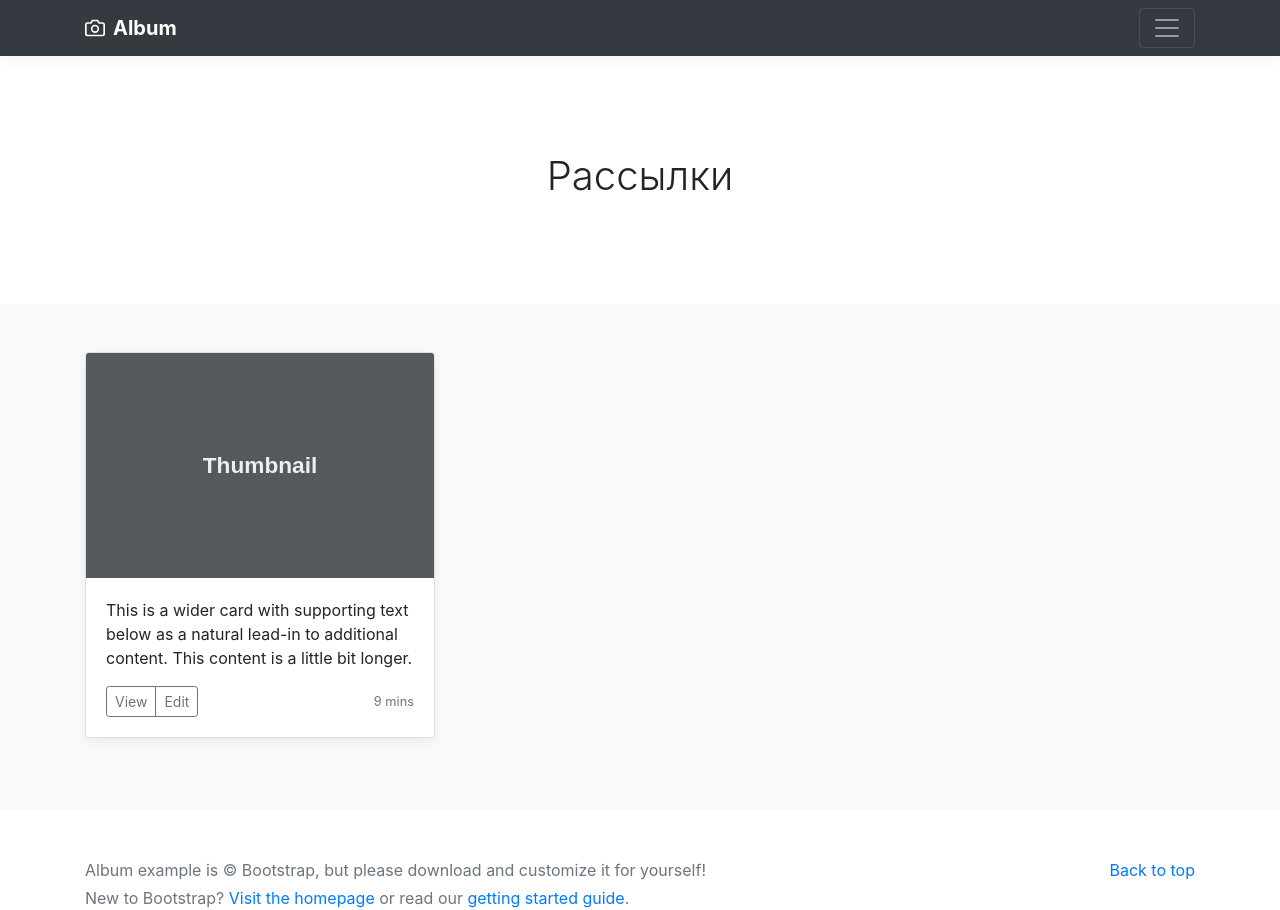
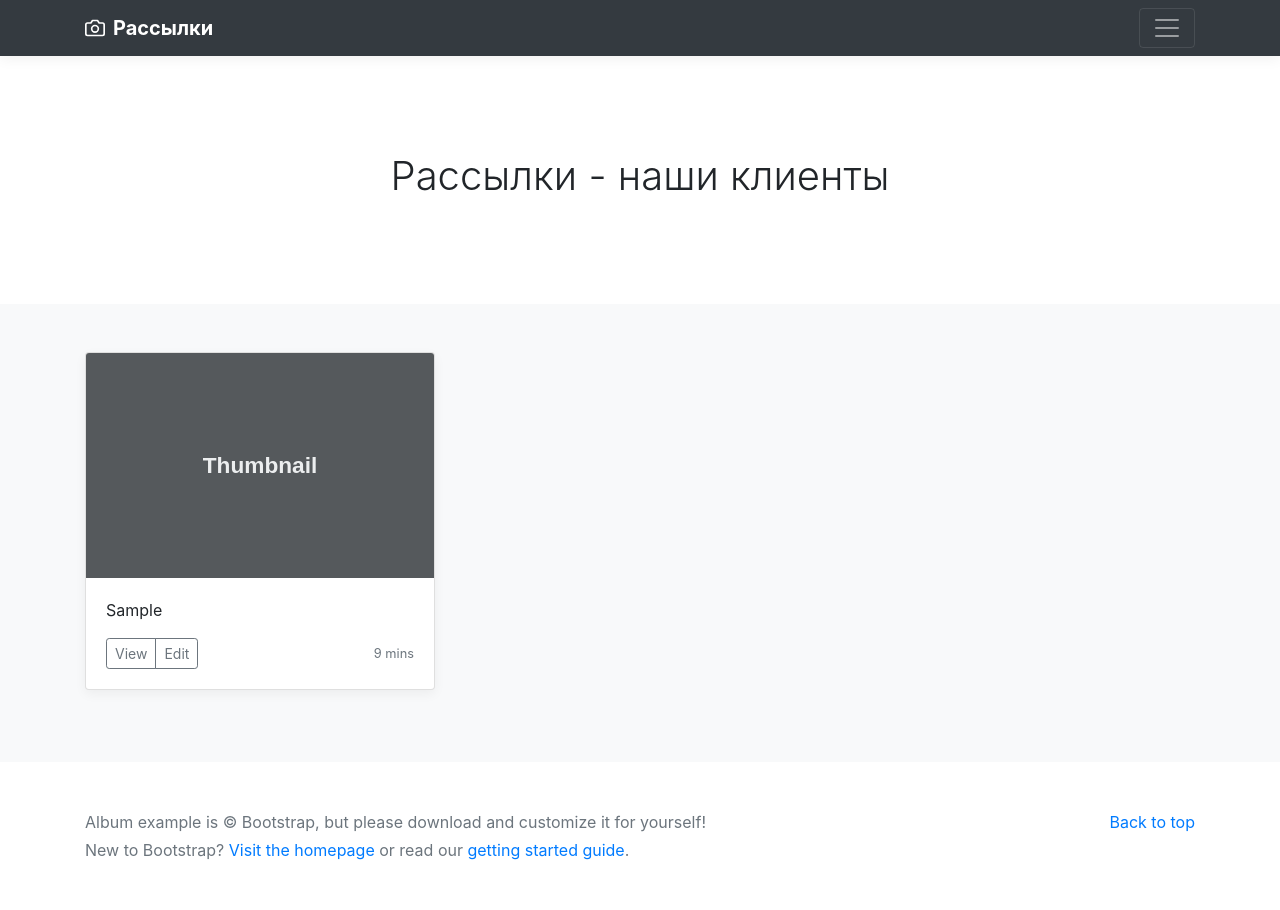
Before and after one commit to jekaGitHub/coursework_6, a Django app: page / in a window 1280 px wide. Shown: the top 910 px of the page. After the commit the page ends 860 px from the top, so only its background shows below. Run offline with Django 5.2, Linux system fonts and the light colour scheme; tables that the repository leaves empty hold one stand-in row (values such as "Sample post"); some libraries are stand-ins or nearby versions.

Commit message:
change files

```diff
--- a/mailings/templates/mailings/base.html
+++ b/mailings/templates/mailings/base.html
@@ -5,7 +5,7 @@
     <meta charset="utf-8">
     <meta name="viewport" content="width=device-width, initial-scale=1, shrink-to-fit=no">
     <!--<link rel="icon" href="/docs/4.0/assets/img/favicons/favicon.ico">-->
-    <title>Рассылки</title>
+    <title>{{ title }}</title>
     <!-- Bootstrap core CSS -->
     <link href="{% static 'css/bootstrap.min.css' %}" rel="stylesheet">
     <!-- Custom styles for this template -->
@@ -43,7 +43,7 @@
                     <path d="M23 19a2 2 0 0 1-2 2H3a2 2 0 0 1-2-2V8a2 2 0 0 1 2-2h4l2-3h6l2 3h4a2 2 0 0 1 2 2z"></path>
                     <circle cx="12" cy="13" r="4"></circle>
                 </svg>
-                <strong>Album</strong>
+                <strong>Рассылки</strong>
             </a>
             <button class="navbar-toggler" type="button" data-toggle="collapse" data-target="#navbarHeader"
                     aria-controls="navbarHeader" aria-expanded="false" aria-label="Toggle navigation">
@@ -57,16 +57,14 @@
 
     <section class="jumbotron text-center">
         <div class="container">
-            <h1 class="jumbotron-heading">Рассылки</h1>
+            <h1 class="jumbotron-heading">{{ title }}</h1>
         </div>
     </section>
 
     <div class="album py-5 bg-light">
         <div class="container">
-            <div class="row">
-                {% block content %}
-                {% endblock %}
-            </div>
+            {% block content %}
+            {% endblock %}
         </div>
     </div>
 
--- a/mailings/templates/mailings/index.html
+++ b/mailings/templates/mailings/index.html
@@ -1,13 +1,14 @@
 {% extends 'mailings/base.html' %}
 
 {% block content %}
+<div class="row">
+    {% for object in object_list %}
     <div class="col-md-4">
         <div class="card mb-4 box-shadow">
             <img class="card-img-top" data-src="holder.js/100px225?theme=thumb&bg=55595c&fg=eceeef&text=Thumbnail"
                  alt="Card image cap">
             <div class="card-body">
-            <p class="card-text">This is a wider card with supporting text below as a natural lead-in to additional
-                content. This content is a little bit longer.</p>
+                <p class="card-text">{{ object.fio }}</p>
                 <div class="d-flex justify-content-between align-items-center">
                     <div class="btn-group">
                         <button type="button" class="btn btn-sm btn-outline-secondary">View</button>
@@ -18,4 +19,6 @@
             </div>
         </div>
     </div>
+    {% endfor %}
+</div>
 {% endblock %}
--- a/mailings/views.py
+++ b/mailings/views.py
@@ -1,6 +1,12 @@
 from django.shortcuts import render
+
+from mailings.models import Client
 
 
 # Create your views here.
 def index(request):
-    return render(request, 'mailings/index.html')
+    context = {
+        'object_list': Client.objects.all(),
+        'title': 'Рассылки - наши клиенты'
+    }
+    return render(request, 'mailings/index.html', context)
```
Lines whose indentation alone changed are shown as unchanged.
